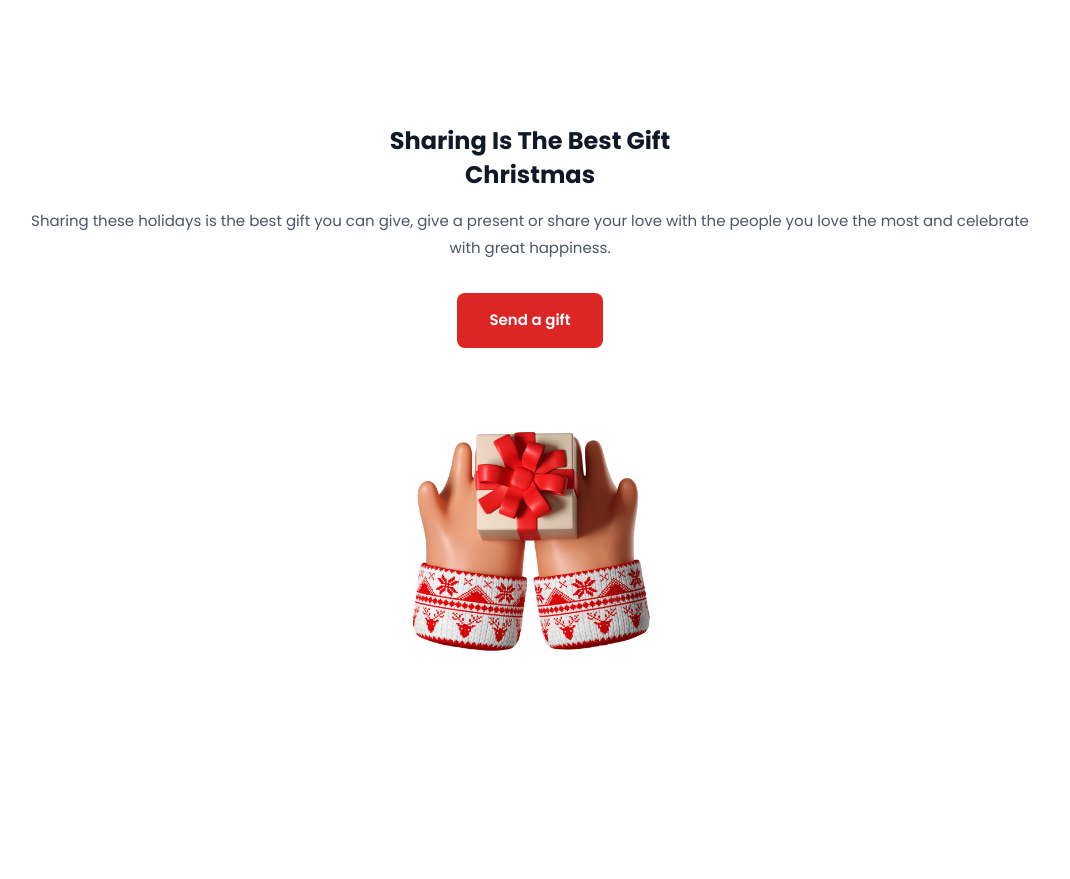
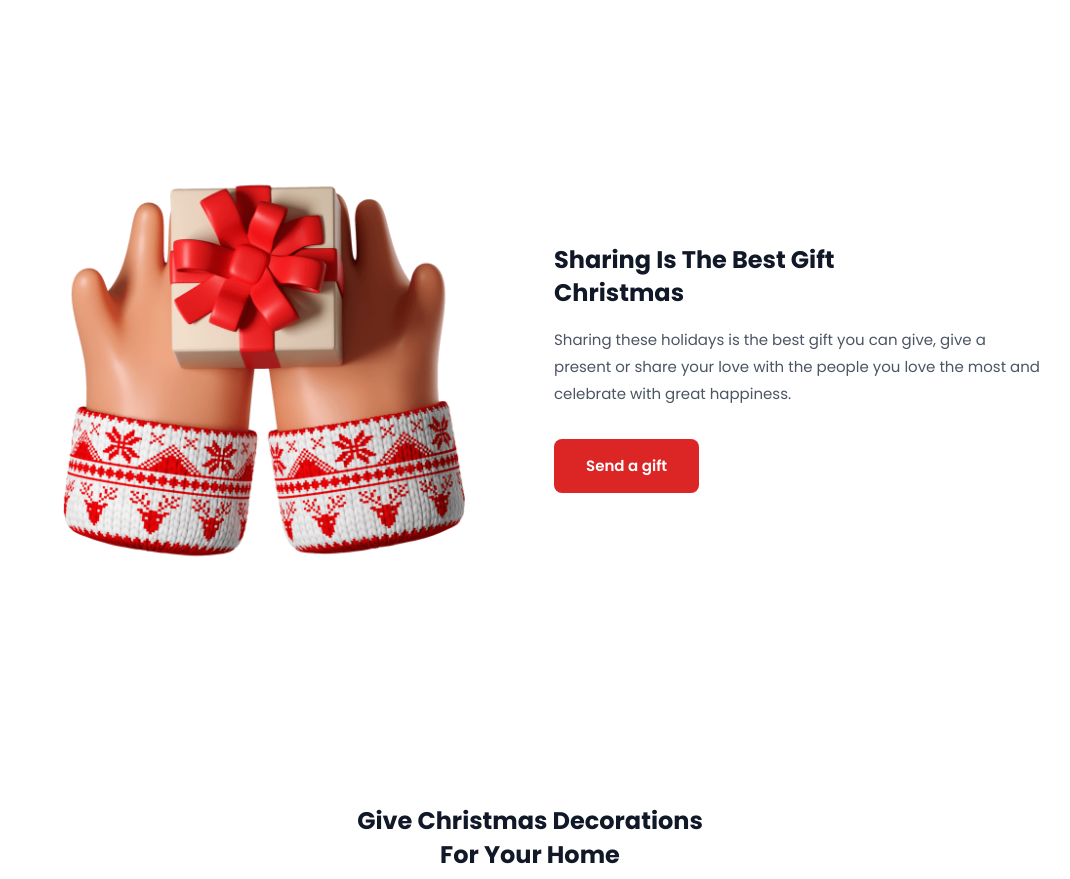
Before and after one commit to fajarfadillahh/christmas-gift-react-tailwind, a React (Vite) app: page / in a window 1280 px wide. Shown: the part 620-1499 px from the top of the page, without its empty margins (110-1180 px from the left). Built offline with nearby package versions, Linux system fonts and the light colour scheme.

Commit message:
responsive Share.jsx

```diff
--- a/src/parts/Homepage/Hero.jsx
+++ b/src/parts/Homepage/Hero.jsx
@@ -9,7 +9,7 @@ export default function Hero() {
       <div className="hero__container container grid gap-12 sm:grid-cols-2 sm:items-center lg:max-w-4xl">
         <img
           src={HeroImg}
-          className="hero__img w-72 justify-self-center sm:order-2 md:w-auto"
+          className="hero__img w-72 justify-self-center sm:order-2 sm:w-auto"
           alt="Hero image"
         />
 
--- a/src/parts/Homepage/Share.jsx
+++ b/src/parts/Homepage/Share.jsx
@@ -6,8 +6,8 @@ import ShareImg from "../../assets/images/shared.png";
 export default function Share() {
   return (
     <div className="share section">
-      <div className="share__container container grid gap-12">
-        <div className="share__data justify-self-center text-center">
+      <div className="share__container container grid gap-12 sm:grid-cols-2 sm:items-center">
+        <div className="share__data justify-self-center text-center sm:text-left">
           <h1 className="share__title section-title">
             Sharing Is The Best Gift <br />
             Christmas
@@ -24,7 +24,7 @@ export default function Share() {
 
         <img
           src={ShareImg}
-          className="share__img w-72 justify-self-center"
+          className="share__img w-72 justify-self-center sm:-order-1 sm:w-auto"
           alt="Share image"
         />
       </div>
```
